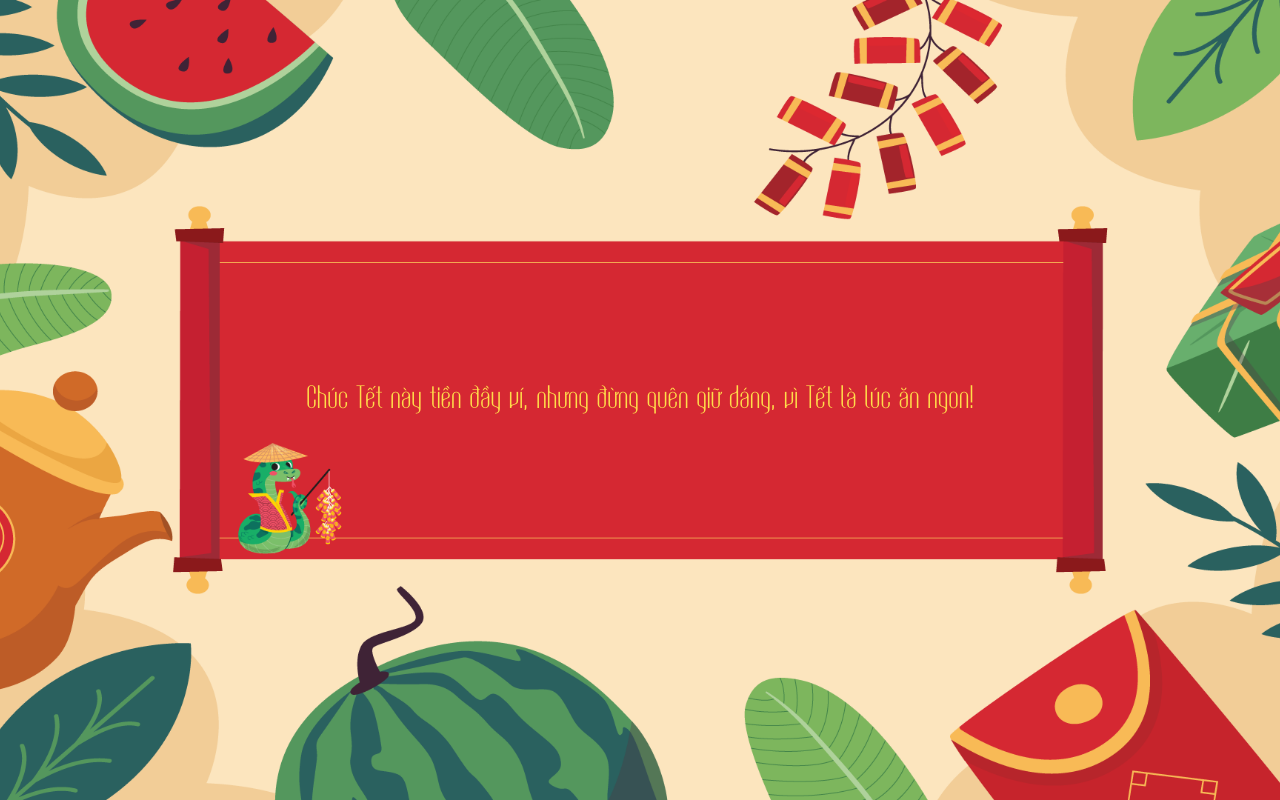
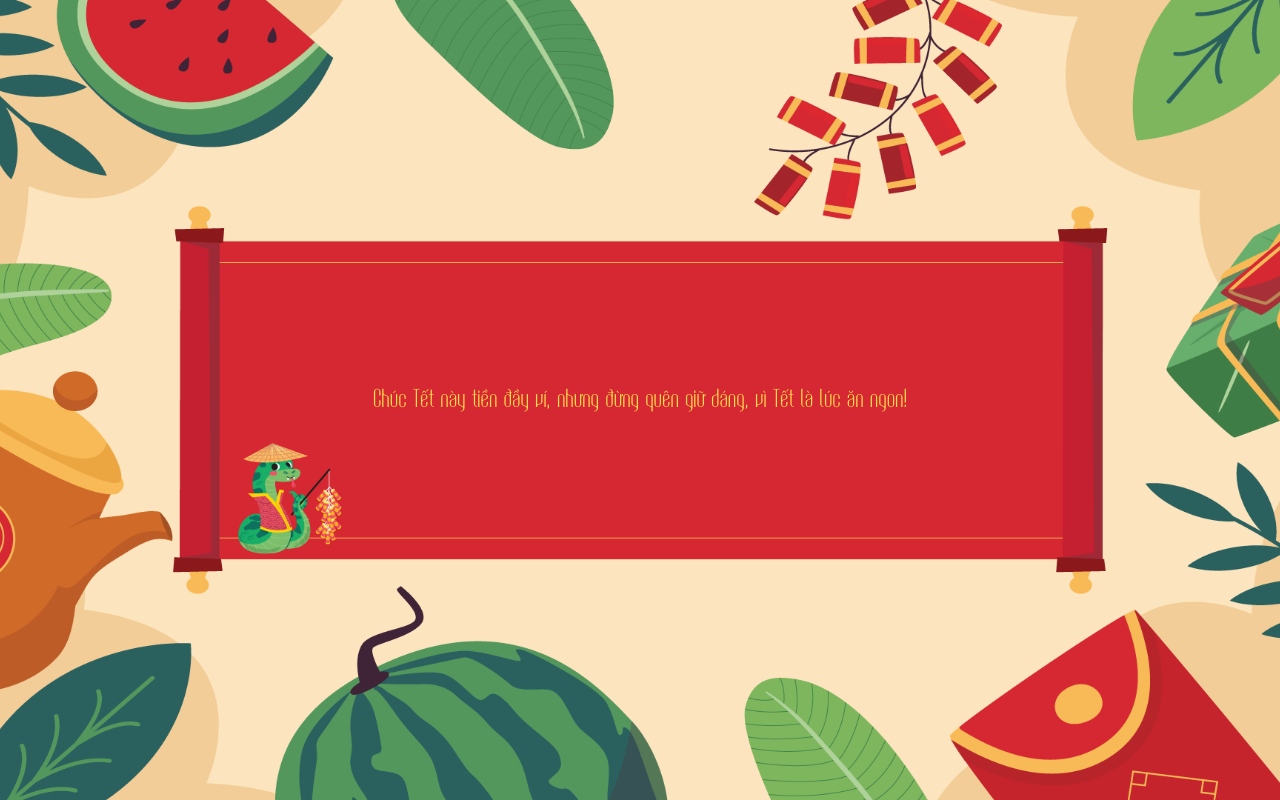
Before and after one commit to plgkiet/thongdiepngaytet, a plain HTML site: page index.html in a window 1280 px wide. Drawn offline with Linux system fonts and the light colour scheme.

Commit message:
Update style.css

```diff
--- a/style.css
+++ b/style.css
@@ -42,6 +42,29 @@ body {
 
 }
 
+
+@media (max-width: 1366px) {
+    body {
+        padding-top: 40px;
+        padding-bottom: 40px;
+    }
+
+    .container .wish {
+        font-size: 26px;
+    }
+}
+
+@media (max-width: 1280px) {
+    body {
+        padding-top: 35px;
+        padding-bottom: 35px;
+    }
+
+    .container .wish {
+        font-size: 24px;
+    }
+}
+
 @media (max-width: 1024px) {
     body {
         background-size: contain;
```
